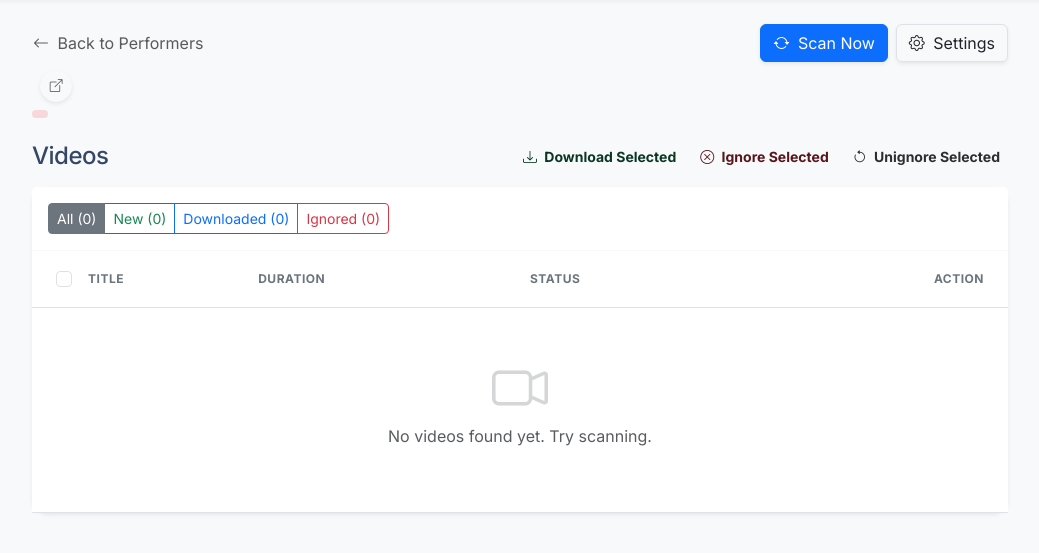
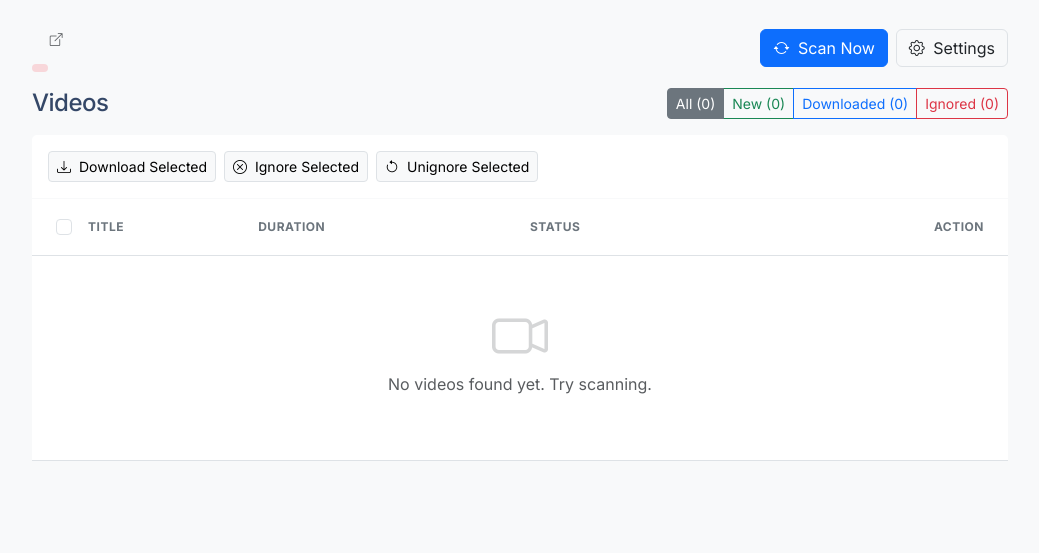
Before and after one commit to meteoroh/siphon, a Flask app: template app/templates/performer.html in a window 1280 px wide. Shown: the part 56-609 px from the top of the page, without its empty margins (120-1159 px from the left). Run offline with Flask 3, Linux system fonts and the light colour scheme; the template is opened without the code that fills it, so the values that code supplies are empty; some libraries are stand-ins or nearby versions.

Commit message:
design updates

```diff
--- a/app/templates/base.html
+++ b/app/templates/base.html
@@ -24,12 +24,12 @@
 
         .card {
             border: none;
-            box-shadow: 0 4px 6px -1px rgba(0, 0, 0, 0.1), 0 2px 4px -1px rgba(0, 0, 0, 0.06);
+            box-shadow: none;
             border-radius: 1rem;
         }
 
         .navbar {
-            box-shadow: 0 2px 4px rgba(0, 0, 0, 0.05);
+            box-shadow: none;
             background-color: #fff !important;
         }
 
--- a/app/templates/performer.html
+++ b/app/templates/performer.html
@@ -2,15 +2,12 @@
 
 {% block content %}
 <div class="mb-4">
-    <div class="d-flex justify-content-between align-items-start mb-3">
+    <div class="d-flex justify-content-between align-items-center mb-3">
         <div>
-            <a href="/" class="btn btn-link text-decoration-none ps-0 mb-2 text-muted">
-                <i class="bi bi-arrow-left me-1"></i> Back to Performers
-            </a>
             <h1 class="h2 mb-2 d-flex align-items-center">
                 {{ performer.name }}
-                <a href="{{ performer.profile_url }}" target="_blank"
-                    class="btn btn-sm btn-light rounded-circle ms-2 shadow-sm" title="Open Profile"
+                <a href="{{ performer.profile_url }}" target="_blank" class="btn btn-sm btn-light rounded-circle ms-2"
+                    title="Open Profile"
                     style="width: 32px; height: 32px; padding: 0; display: inline-flex; align-items: center; justify-content: center;">
                     <i class="bi bi-box-arrow-up-right text-muted" style="font-size: 0.8rem;"></i>
                 </a>
@@ -26,26 +23,26 @@
         </div>
         <div class="d-flex gap-2">
             <div id="scan-container-{{ performer.id }}">
-                <button class="btn btn-primary shadow-sm" hx-post="/scan/{{ performer.id }}"
+                <button class="btn btn-primary" hx-post="/scan/{{ performer.id }}"
                     hx-target="#scan-container-{{ performer.id }}" hx-swap="innerHTML">
                     <i class="bi bi-arrow-repeat me-1"></i> Scan Now
                 </button>
             </div>
-            <button class="btn btn-white shadow-sm border" type="button" data-bs-toggle="collapse"
+            <button class="btn btn-white border" type="button" data-bs-toggle="collapse"
                 data-bs-target="#settingsCollapse">
                 <i class="bi bi-gear me-1"></i> Settings
             </button>
         </div>
     </div>
-</div>
 
     <div class="collapse mb-5" id="settingsCollapse">
-    <div class="card border-0 shadow-sm">
+        <div class="card border-0">
             <div class="card-header bg-white border-0 pt-4 px-4">
                 <h5 class="mb-0">Performer Settings</h5>
             </div>
             <div class="card-body p-4">
-            <form hx-post="/performers/{{ performer.id }}/settings" hx-swap="innerHTML" hx-target="#settings-message">
+                <form hx-post="/performers/{{ performer.id }}/settings" hx-swap="innerHTML"
+                    hx-target="#settings-message">
                     <div class="mb-4 form-check">
                         <input type="checkbox" class="form-check-input" id="scheduled_scan_enabled"
                             name="scheduled_scan_enabled" {% if performer.scheduled_scan_enabled %}checked{% endif %}>
@@ -56,13 +53,15 @@
                     </div>
                     <div class="row">
                         <div class="col-md-6 mb-3">
-                        <label class="form-label text-xs text-uppercase text-muted fw-bold">Blacklist Keywords</label>
+                            <label class="form-label text-xs text-uppercase text-muted fw-bold">Blacklist
+                                Keywords</label>
                             <input type="text" class="form-control" name="blacklist_keywords"
                                 value="{{ performer.blacklist_keywords or '' }}" placeholder="e.g. vr, compilation">
                             <div class="form-text">Videos containing these words will be ignored automatically.</div>
                         </div>
                         <div class="col-md-6 mb-3">
-                        <label class="form-label text-xs text-uppercase text-muted fw-bold">Whitelist Keywords</label>
+                            <label class="form-label text-xs text-uppercase text-muted fw-bold">Whitelist
+                                Keywords</label>
                             <input type="text" class="form-control" name="whitelist_keywords"
                                 value="{{ performer.whitelist_keywords or '' }}" placeholder="e.g. 4k, exclusive">
                             <div class="form-text">If set, ONLY videos containing these words will be downloaded.</div>
@@ -70,7 +69,7 @@
                     </div>
                     <div class="mt-2">
                         <button type="submit" class="btn btn-primary">Save Settings</button>
-                    <div id="settings-message" class="d-inline-block ms-3"></div>
+                        <div id="settings-message" class="d-block mt-2"></div>
                     </div>
                 </form>
             </div>
@@ -79,24 +78,6 @@
 
     <div class="d-flex justify-content-between align-items-center mb-3">
         <h3 class="h4 mb-0">Videos</h3>
-    <div class="d-flex gap-2">
-        <button class="btn btn-sm btn-success-subtle text-success-emphasis fw-bold border-0" hx-post="/download/batch"
-            hx-target="#batch-message" hx-include="#batch-form">
-            <i class="bi bi-download me-1"></i> Download Selected
-        </button>
-        <button class="btn btn-sm btn-danger-subtle text-danger-emphasis fw-bold border-0" hx-post="/ignore/batch"
-            hx-target="#batch-message" hx-include="#batch-form">
-            <i class="bi bi-x-circle me-1"></i> Ignore Selected
-        </button>
-        <button class="btn btn-sm btn-secondary-subtle text-secondary-emphasis fw-bold border-0"
-            hx-post="/unignore/batch" hx-target="#batch-message" hx-include="#batch-form">
-            <i class="bi bi-arrow-counterclockwise me-1"></i> Unignore Selected
-        </button>
-    </div>
-</div>
-
-<div class="card border-0 shadow-sm mb-4">
-    <div class="card-header bg-white border-bottom border-light py-3">
         <div class="btn-group" role="group">
             <input type="radio" class="btn-check" name="status-filter" id="filter-all" value="all" checked
                 onclick="filterVideos('all')">
@@ -114,8 +95,27 @@
 
             <input type="radio" class="btn-check" name="status-filter" id="filter-ignored" value="ignored"
                 onclick="filterVideos('ignored')">
-            <label class="btn btn-outline-danger btn-sm" for="filter-ignored">Ignored ({{ videos|selectattr('status',
+            <label class="btn btn-outline-danger btn-sm" for="filter-ignored">Ignored ({{
+                videos|selectattr('status',
                 'equalto', 'ignored')|list|length }})</label>
+        </div>
+    </div>
+
+    <div class="card border-0 mb-4">
+        <div class="card-header bg-white border-bottom border-light py-3">
+            <div class="d-flex gap-2">
+                <button class="btn btn-sm btn-light border" hx-post="/download/batch" hx-target="#batch-message"
+                    hx-include="#batch-form">
+                    <i class="bi bi-download me-1"></i> Download Selected
+                </button>
+                <button class="btn btn-sm btn-light border" hx-post="/ignore/batch" hx-target="#batch-message"
+                    hx-include="#batch-form">
+                    <i class="bi bi-x-circle me-1"></i> Ignore Selected
+                </button>
+                <button class="btn btn-sm btn-light border" hx-post="/unignore/batch" hx-target="#batch-message"
+                    hx-include="#batch-form">
+                    <i class="bi bi-arrow-counterclockwise me-1"></i> Unignore Selected
+                </button>
             </div>
         </div>
 
@@ -160,11 +160,11 @@
                             </td>
                             <td class="text-end pe-4">
                                 {% if video.status == 'new' %}
-                            <button id="btn-download-{{ video.id }}" class="btn btn-sm btn-success shadow-sm"
-                                hx-post="/download/{{ video.id }}" hx-swap="outerHTML">
-                                <i class="bi bi-download me-1"></i> Download
+                                <button id="btn-download-{{ video.id }}" class="btn btn-sm btn-success"
+                                    hx-post="/download/{{ video.id }}" hx-swap="outerHTML" title="Download">
+                                    <i class="bi bi-download"></i>
                                 </button>
-                            <button id="btn-ignore-{{ video.id }}" class="btn btn-sm btn-outline-danger border-0"
+                                <button id="btn-ignore-{{ video.id }}" class="btn btn-sm btn-light text-danger"
                                     hx-post="/videos/{{ video.id }}/ignore" hx-target="closest tr" hx-swap="delete"
                                     title="Ignore">
                                     <i class="bi bi-x-lg"></i>
@@ -174,9 +174,10 @@
                                     <i class="bi bi-check2 me-1"></i> Downloaded
                                 </button>
                                 {% elif video.status == 'ignored' %}
-                            <button class="btn btn-sm btn-outline-secondary border-0"
-                                hx-post="/videos/{{ video.id }}/unignore" hx-target="closest tr" hx-swap="delete">
-                                <i class="bi bi-arrow-counterclockwise me-1"></i> Unignore
+                                <button class="btn btn-sm btn-light text-secondary"
+                                    hx-post="/videos/{{ video.id }}/unignore" hx-target="closest tr" hx-swap="delete"
+                                    title="Unignore">
+                                    <i class="bi bi-arrow-counterclockwise"></i>
                                 </button>
                                 {% endif %}
                             </td>
```
Also changed, not shown: app/templates/index.html (+8 -8 lines), app/templates/settings.html (+12 -12 lines). Lines whose indentation alone changed are shown as unchanged.
